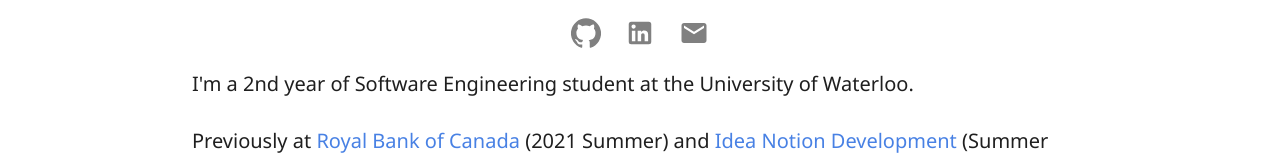
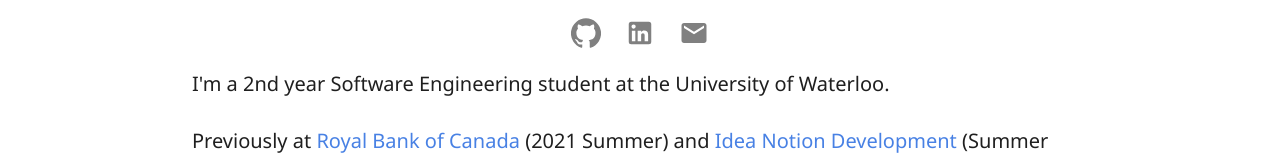
Before and after one commit to ZhouJas/personal, a React (Create React App) app: page / in a window 1280 px wide. Shown: the part 240-398 px from the top of the page. Built offline with nearby package versions, Linux system fonts and the light colour scheme.

Commit message:
typo fix

```diff
--- a/src/components/intro/intro.tsx
+++ b/src/components/intro/intro.tsx
@@ -45,7 +45,7 @@ export default function Intro(): JSX.Element {
         </div>
       </div>
       <div className="introBody" id="school">
-        I'm a 2nd year of Software Engineering student at the University of
+        I'm a 2nd year Software Engineering student at the University of
         Waterloo.
       </div>
       <div className="introBody" id="prevWork">
```
